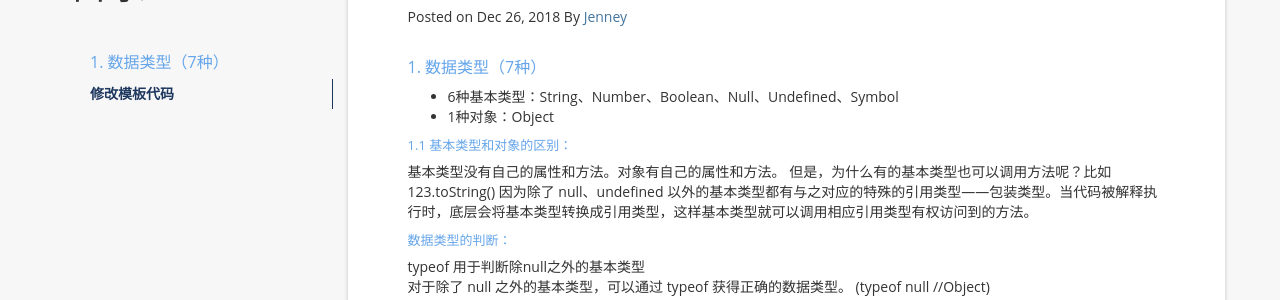
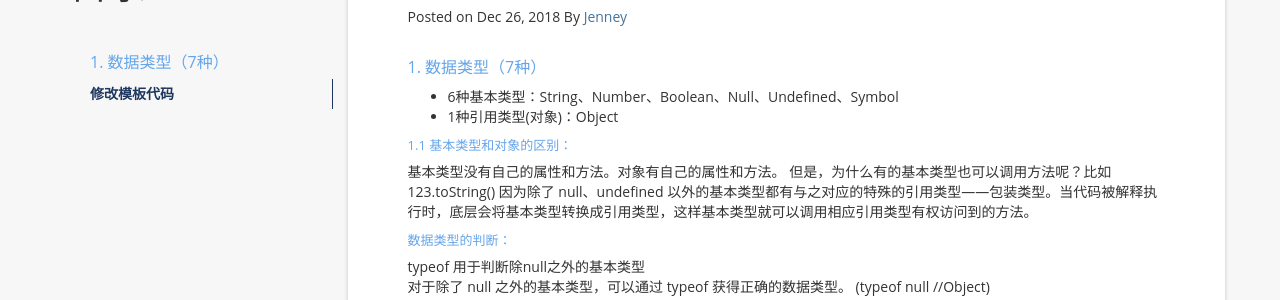
Before and after one commit to JenneyXu/JenneyXu.github.io, a Jekyll site: the page built from _posts/2018-12-27-JS基础及常见面试考点一.md, in a window 1280 px wide and 900 px high. Shown: the part 428-728 px from the top of the window. Built offline with Jekyll 4.4.1, drawn with Linux system fonts in a browser that asks for light colours; nearby versions of some CDN libraries; a script that is not in the unit is left out; comment, search, counter and statistics services are not loaded.

Commit message:
修改目录

```diff
--- a/_posts/2018-12-27-JS基础及常见面试考点一.md
+++ b/_posts/2018-12-27-JS基础及常见面试考点一.md
@@ -13,7 +13,7 @@ tag: js基础
 #### <font color="#65A5EA" size="3">1. 数据类型（7种）</font>			{#say-goodbyte}
 
 * 6种基本类型：String、Number、Boolean、Null、Undefined、Symbol
-* 1种对象：Object
+* 1种引用类型(对象)：Object
 
 ##### <font color="#65A5EA" size="2">1.1 基本类型和对象的区别：</font>			{#say-goodbyte}
 基本类型没有自己的属性和方法。对象有自己的属性和方法。
```
Also changed, not shown: _posts/2019-05-26-认识 git 这一篇就够了.md (+8 -8 lines).
